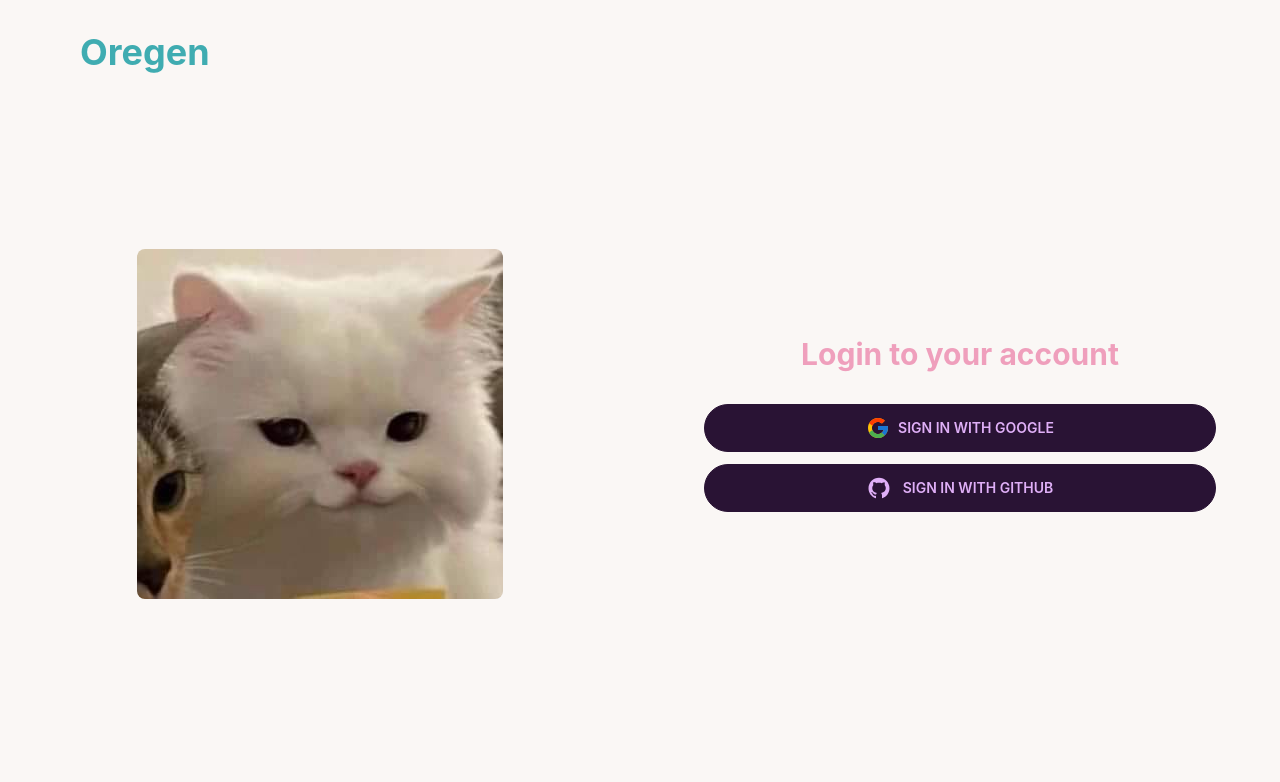
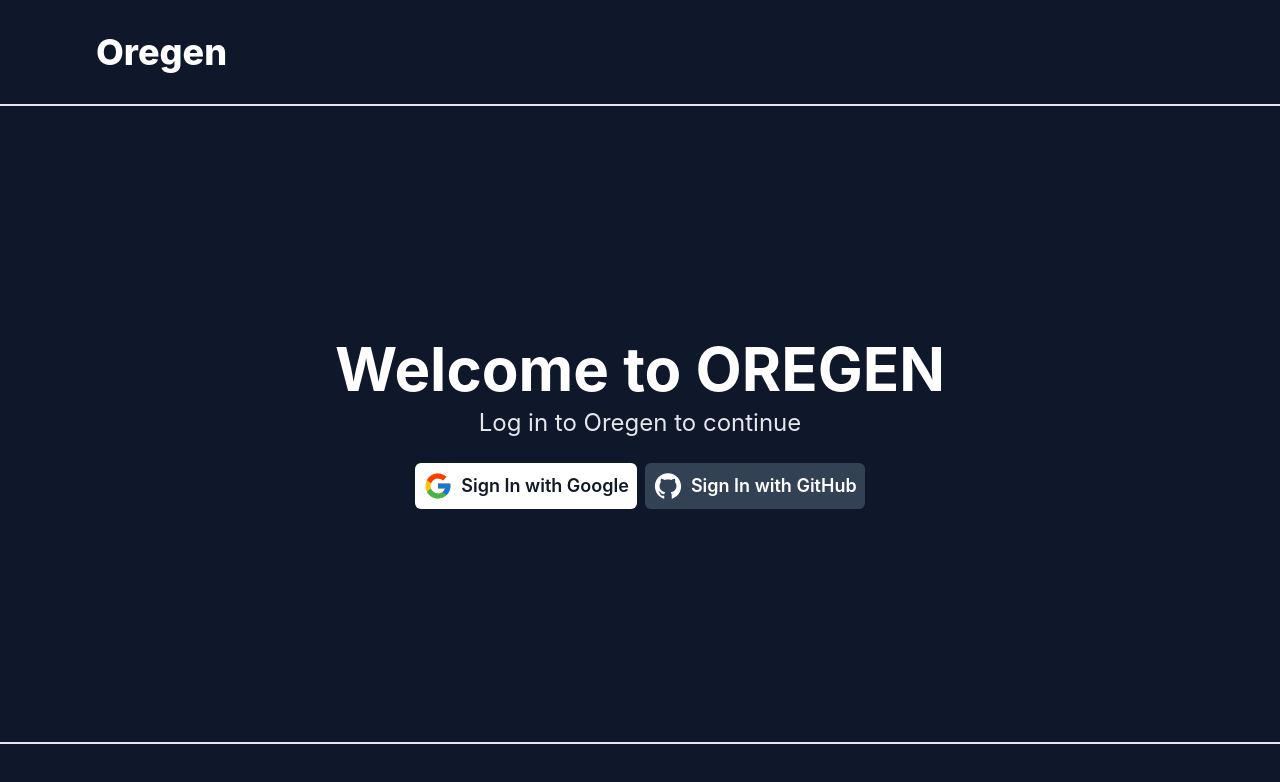
Before and after one commit to joeseffdl/ESS-Project, a Next.js app: page /login in a window 1280 px wide. Shown: the top 782 px of the page. Built offline with nearby package versions, Linux system fonts and the light colour scheme; no server answers.

Commit message:
Updated Login Page

```diff
--- a/pages/login/index.jsx
+++ b/pages/login/index.jsx
@@ -58,40 +58,54 @@ function Login({ defaultUser = {} }) {
     }, [user])
 
     return (
-        <main className="w-screen h-screen text-primary-focus">
+        <main className="w-screen h-screen bg-slate-900">
             <nav className="py-8 font-bold">
-                    <div onClick={ () => setOpen(!open)} className="text-3xl absolute right-10 top-4 cursor-pointer md:hidden" >
+                    <div onClick={ () => setOpen(!open)} className="text-3xl text-white absolute right-10 top-4 cursor-pointer md:hidden" >
                         <span>
                             { open ? <AiOutlineClose /> : <AiOutlineMenu /> }
                         </span>
                     </div>
-                    <ul className={`px-10 md:flex md:items-center md:justify-between md:px-20 ${ open ? "absolute mt-10 md:mt-0" : "hidden"}`}>
+                    <ul className={`px-10 md:flex md:items-center md:justify-between md:px-24 ${ open ? "absolute mt-10 md:mt-0" : "hidden"}`}>
                         <li className="hover:translate-x-2 md:hover:-translate-x-2 ease-in-out duration-300">
                             <Link href="/">
-                                <p className="md:text-4xl text-3xl">Oregen</p>
+                                <p className="md:text-4xl text-3xl text-white font-extrabold">Oregen</p>
                             </Link>
                         </li>
                     </ul>
             </nav>
-            <section className="w-full h-4/5 flex justify-center">
-                <div className="w-full h-full lg:flex hidden items-center justify-center">
+            <section className="w-full h-4/5 border-y-2 flex justify-center">
+                {/* <div className="w-full h-full lg:flex hidden items-center justify-center">
                     <Image src={loginImage} alt="Login Image" className="object-cover rounded-lg" />
-                </div>
+                </div> */}
                 <div className="container w-full">
                     <div className="h-full flex flex-col gap-3 justify-center items-center p-10">
-                        <h2 className="text-3xl font-bold text-center text-secondary pb-5">Login to your account</h2>
+                        <div>
+                            <h1 className="text-3xl font-bold text-center text-white mb-2
+                                sm:text-4xl md:text-5xl lg:text-6xl">Welcome to OREGEN
+                            </h1>
+                            <h2 className="text-lg text-center text-gray-200 mb-3
+                                md:text-xl lg:text-2xl">Log in to Oregen to continue
+                            </h2>
+                        </div>
 
-                        <div className="flex justify-center items-center w-full max-w-lg" >
-                            <button onClick={GoogleLogin} className="btn btn-neutral w-full">
-                                <FcGoogle className="text-2xl mr-2" />
-                                Sign In with Google
-                            </button>
-                        </div>
-                        <div className="flex justify-center items-center w-full max-w-lg" >
-                            <button onClick={GitHubLogin} className="btn btn-neutral w-full">
-                                <AiOutlineGithub className="text-2xl mr-3" />
-                                Sign In with GitHub
-                            </button>
+                        <div className="w-full flex flex-col gap-2 justify-center items-center
+                            md:flex-row">
+                            <div>
+                                <div className="flex justify-center items-center w-fit" >
+                                    <button onClick={GoogleLogin} className="w-full flex items-center justify-center font-semibold text-sm md:text-lg p-2 rounded-md bg-white text-gray-900 ">
+                                        <FcGoogle className="text-2xl md:text-3xl mr-2" />
+                                        Sign In with Google
+                                    </button>
+                                </div>
+                            </div>
+                            <div>
+                                <div className="flex justify-center items-center w-fit" >
+                                    <button onClick={GitHubLogin} className="w-full flex items-center justify-center font-semibold text-sm md:text-lg p-2 rounded-md bg-slate-700 border-slate-700 text-white">
+                                        <AiOutlineGithub className="text-2xl md:text-3xl mr-2" />
+                                        Sign In with GitHub
+                                    </button>
+                                </div>
+                            </div>
                         </div>
                     </div>
 
```
